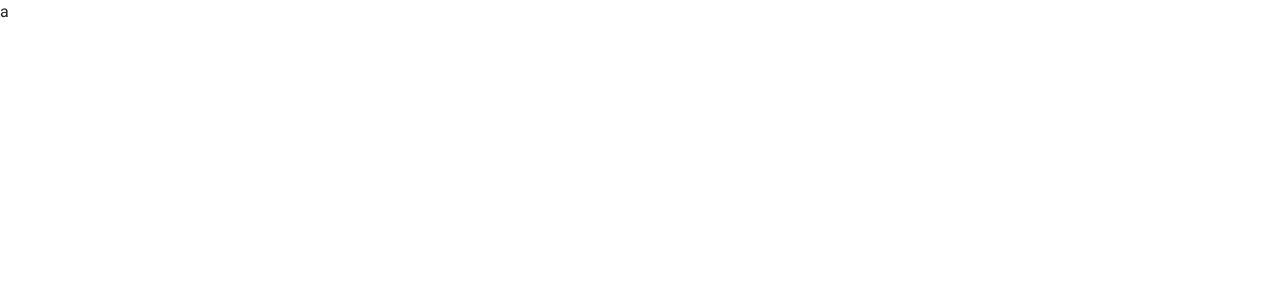
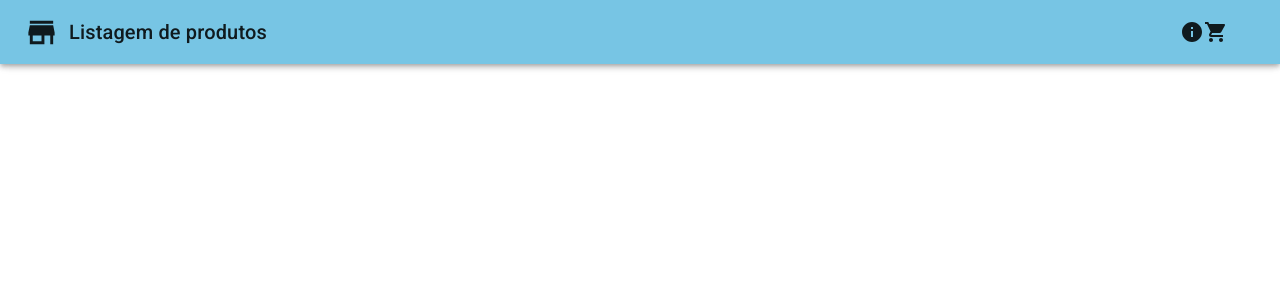
Before and after one commit to RichardRosenblat/listagem-de-produtos, a React (Create React App) app in the folder front-end/: page / in a window 1280 px wide. Shown: the top 300 px of the page. Built offline with nearby package versions, Linux system fonts and the light colour scheme.

Commit message:
add topbat

```diff
--- a/front-end/src/App.tsx
+++ /dev/null
@@ -1,8 +0,0 @@
-function App() {
-
-  return (
-    <>a</>
-  )
-}
-
-export default App
--- /dev/null
+++ b/front-end/src/components/TopBar/index.tsx
@@ -0,0 +1,34 @@
+import AppBar from "@mui/material/AppBar";
+import Box from "@mui/material/Box";
+import Toolbar from "@mui/material/Toolbar";
+import IconButton from "@mui/material/IconButton";
+import Typography from "@mui/material/Typography";
+import ShoppingCartIcon from "@mui/icons-material/ShoppingCart";
+import { Tooltip, Zoom } from "@mui/material";
+import InfoIcon from "@mui/icons-material/Info";
+import StoreIcon from "@mui/icons-material/Store";
+export default function TopBar() {
+	return (
+		<Box sx={{ flexGrow: 1 }}>
+			<AppBar position="static" style={{ position: "fixed", top: "0", left: "0" }}>
+				<Toolbar>
+					<StoreIcon fontSize="large" sx={{ marginRight: "10px" }} />
+					<Typography
+						variant="h6"
+						noWrap
+						component="div"
+						sx={{ flexGrow: 1, display: { xs: "none", sm: "block" } }}
+					>
+						Listagem de produtos
+					</Typography>
+					<InfoIcon />
+					<Tooltip enterNextDelay={200} title={"Abrir carrinho"} TransitionComponent={Zoom}>
+						<IconButton size="large" edge="start" color="inherit" aria-label="open drawer" sx={{ mr: 2 }}>
+							<ShoppingCartIcon />
+						</IconButton>
+					</Tooltip>
+				</Toolbar>
+			</AppBar>
+		</Box>
+	);
+}
--- a/front-end/src/index.tsx
+++ b/front-end/src/index.tsx
@@ -1,8 +1,8 @@
 import React from 'react';
 import ReactDOM from 'react-dom/client';
-import App from './App';
 import { CssBaseline, ThemeProvider } from '@mui/material';
 import { theme } from './styles/theme';
+import ProductList from './pages/ProductsList';
 
 const root = ReactDOM.createRoot(
   document.getElementById('root') as HTMLElement
@@ -11,7 +11,7 @@ root.render(
   <React.StrictMode>
     <ThemeProvider theme={theme}>
       <CssBaseline />
-      <App />
+      <ProductList />
     </ThemeProvider>
   </React.StrictMode>
 );
--- /dev/null
+++ b/front-end/src/pages/ProductsList/index.tsx
@@ -0,0 +1,12 @@
+import { Container } from "@mui/material";
+import TopBar from "components/TopBar";
+
+const ProductList = () => {
+	return (
+		<Container sx={{ width: "100%" }}>
+			<TopBar />
+		</Container>
+	);
+};
+
+export default ProductList;
```
Also changed, not shown: front-end/tsconfig.json (+4 -9 lines), front-end/public/icon.svg.
